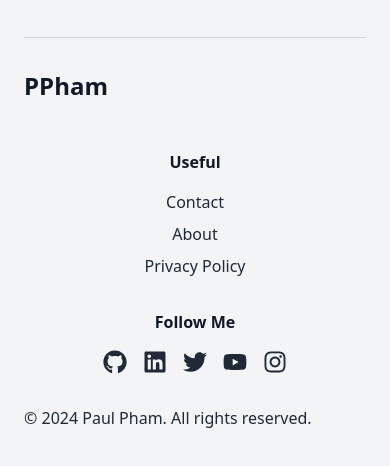
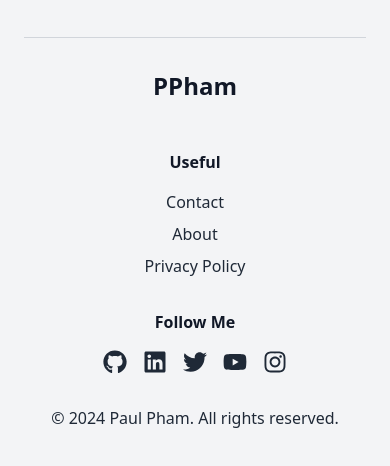
Before and after one commit to PaulP1406/Personal-portfolio, a React (Create React App) app in the folder client/: page /about in a window 390 px wide. Shown: the part 2688-3154 px from the top of the page. Built offline with nearby package versions, Linux system fonts and the light colour scheme.

Commit message:
Adjusted copy right and logo line for mobile screens

```diff
--- a/client/src/Components/Footer.js
+++ b/client/src/Components/Footer.js
@@ -16,7 +16,7 @@ const Footer = () => {
 
         {/* Left Column: Logo */}
         <div>
-          <h2 className={`text-2xl font-bold mb-4 lg:pl-20 ${theme === 'dark' ? 'text-white' : 'text-gray-900'}`}>PPham</h2>
+          <h2 className={`text-2xl font-bold mb-4 text-center lg:text-left lg:pl-20 ${theme === 'dark' ? 'text-white' : 'text-gray-900'}`}>PPham</h2>
         </div>
 
         {/* Right Column: Useful Links and Social Icons */}
@@ -62,7 +62,7 @@ const Footer = () => {
       </div>
 
       {/* Bottom Row: Copyright */}
-      <div className="container mx-auto px-6 flex justify-between items-center mt-8">
+      <div className="container mx-auto px-6 flex justify-center lg:justify-between items-center mt-8 lg:pl-20">
         <p className={`${theme === 'dark' ? 'text-gray-400' : 'text-gray-800'}`}>&copy; {new Date().getFullYear()} Paul Pham. All rights reserved.</p>
       </div>
     </footer>
```
